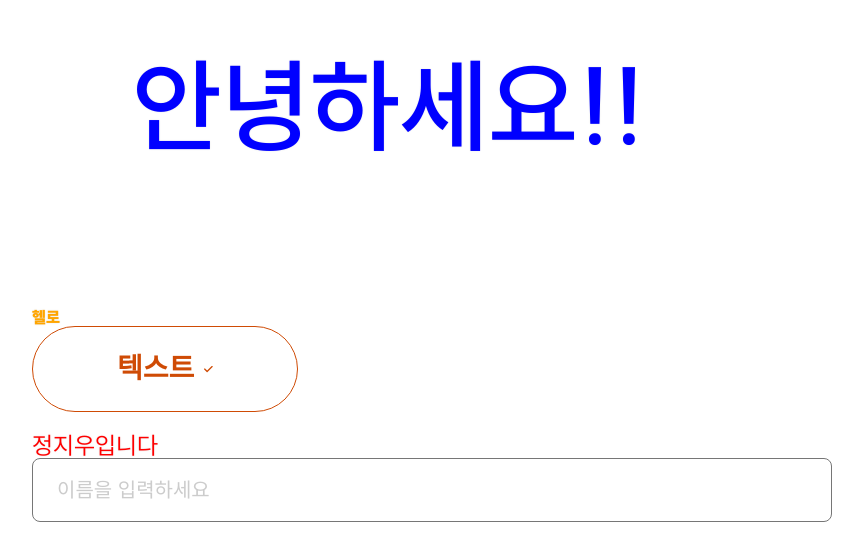
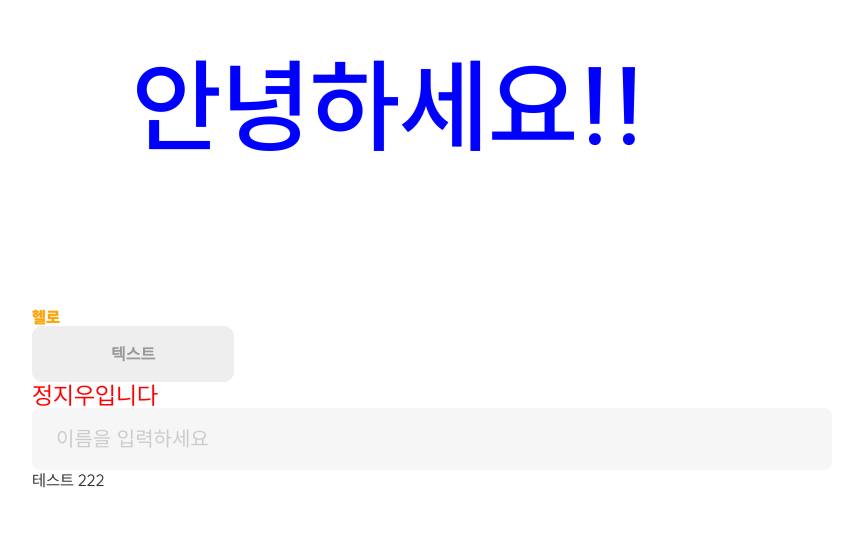
Before and after one commit to sunny0419/portfolio, a React (Create React App) app: page /main in a window 1280 px wide. Shown: the part 146-706 px from the top of the page, without its empty margins (208-1071 px from the left). Built offline with nearby package versions, Linux system fonts and the light colour scheme.

Commit message:
feat: 인풋 컴포넌트 추가

```diff
--- a/src/pages/main/Main.jsx
+++ b/src/pages/main/Main.jsx
@@ -13,13 +13,14 @@ const Main = () => {
             <Text.H1 fontWeight={600} mt="100" p={100} color={"blue"}>안녕하세요!!</Text.H1>
             <Text.Caption2 mt="50" fontWeight={900} color={"orange"}>헬로</Text.Caption2>
 
-            <BasicButton roundButton="large" variant="default" mb="20">
+            <BasicButton basicButton="small" variant="disabled" pt="20">
                 텍스트
-                <Icon icon={faCheck} ml="10" fontSize="10" />
             </BasicButton>
             <Text.Body2 color={"red"}>정지우입니다</Text.Body2>
-            <BasicInput type="text" placeholder="이름을 입력하세요"/>
+            <BasicInput type="text" placeholder="이름을 입력하세요" disabled/>
 
+
+            테스트 222
         </section>
     );
 };
```
